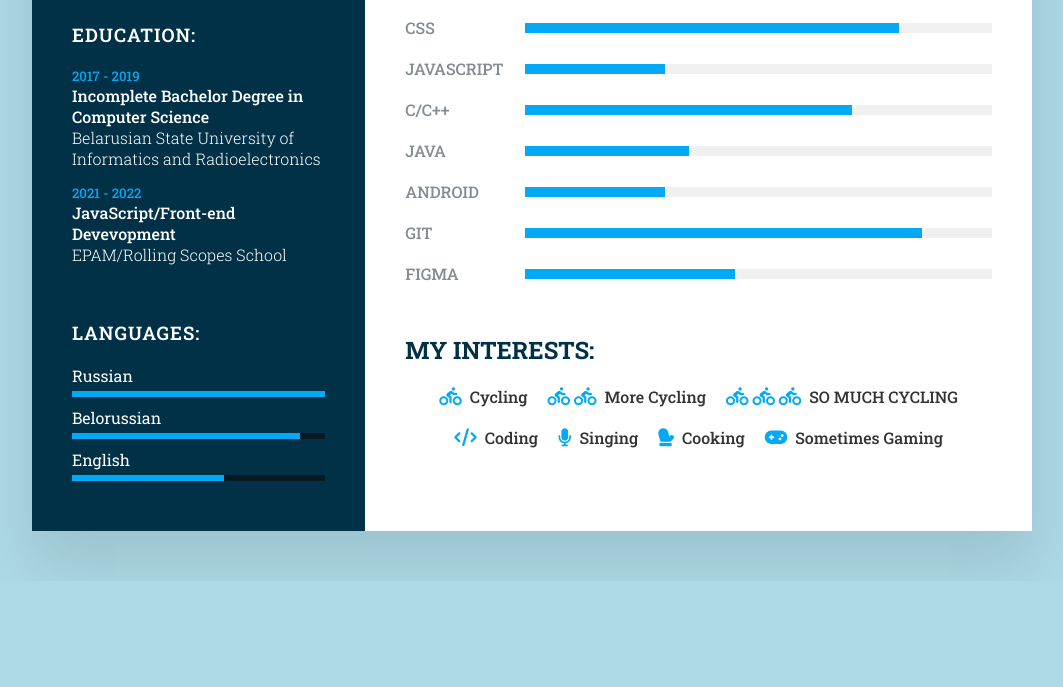
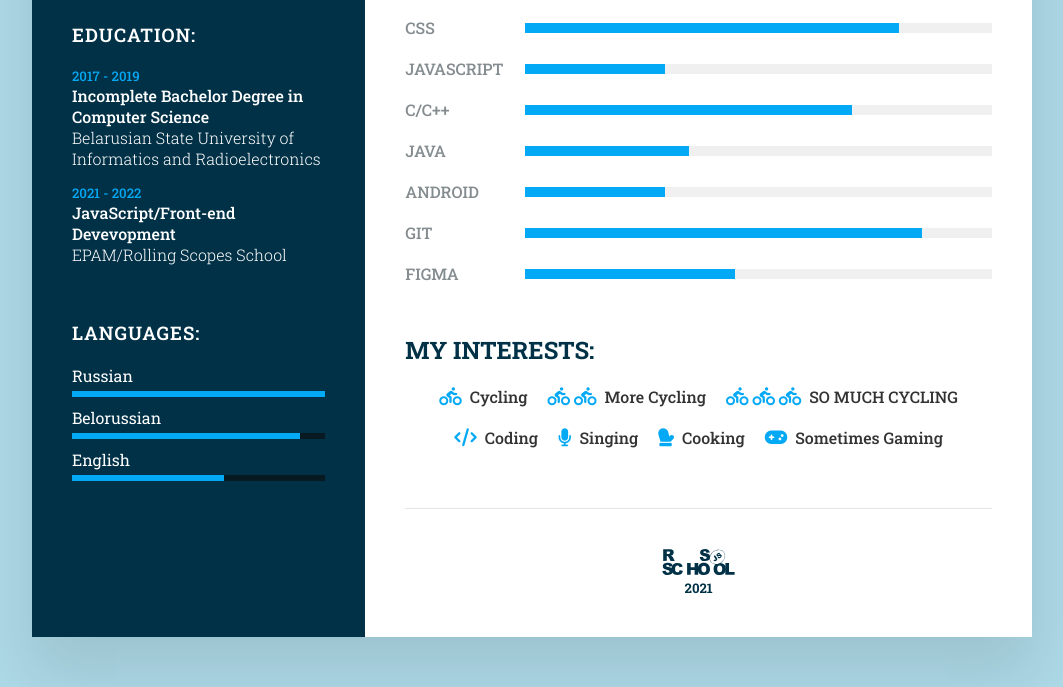
Before and after one commit to programister42/rsschool-cv, a website: page index.html in a window 1280 px wide. Shown: the part 716-1403 px from the top of the page, without its empty margins (108-1171 px from the left). Before the commit the page ends 1297 px from the top, so only its background shows below. Drawn offline with Linux system fonts and the light colour scheme.

Commit message:
feat: implement footer

```diff
--- a/index.html
+++ b/index.html
@@ -226,6 +226,13 @@
           </ul>
         </div>
 
+        <footer>
+          <a href="https://rs.school/js/">
+            <img src="images/rsschool.svg" alt="RSSchool JS" width="73" height="26">
+          </a>
+          <h5>2021</h5>
+        </footer>
+
       </section>
     </main>
   </body>
--- a/styles/styles.css
+++ b/styles/styles.css
@@ -278,3 +278,12 @@ p {
     grid-template-columns: repeat(1, 1fr);
   }
 }
+
+footer {
+  display: flex;
+  flex-direction: column;
+  align-items: center;
+  padding-top: 40px;
+  border-top: 1px solid rgba(0, 0, 0, 0.1);
+  color: var(--secondary-color);
+}
```
Also changed, not shown: images/rsschool.svg (added).
